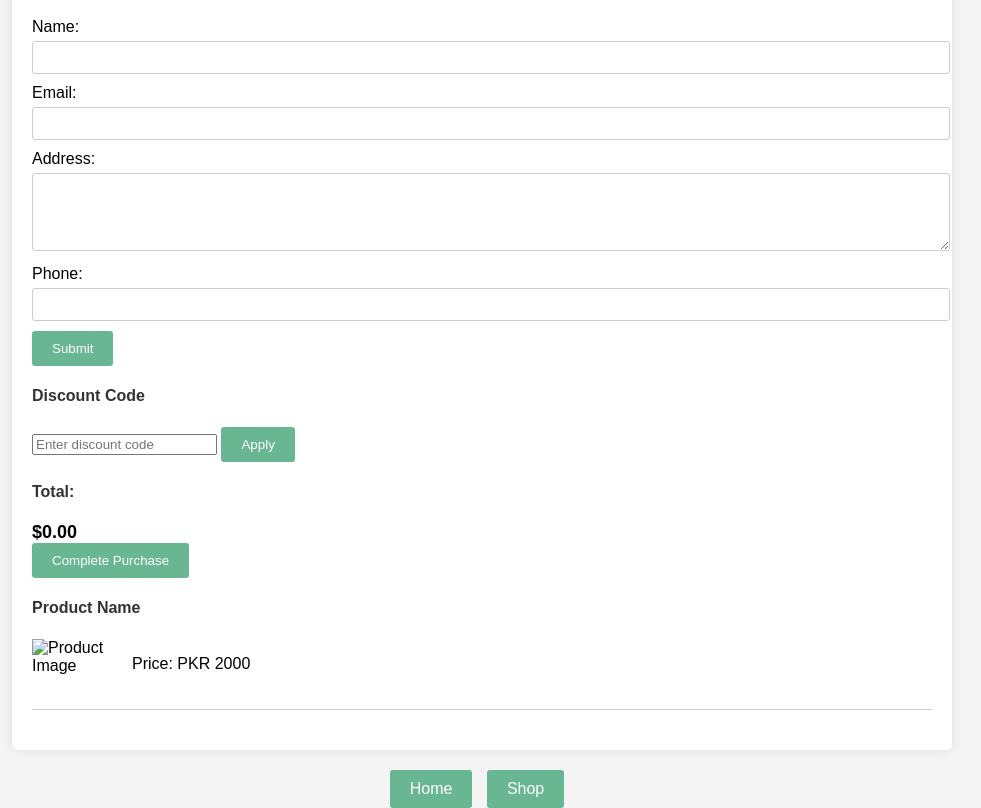
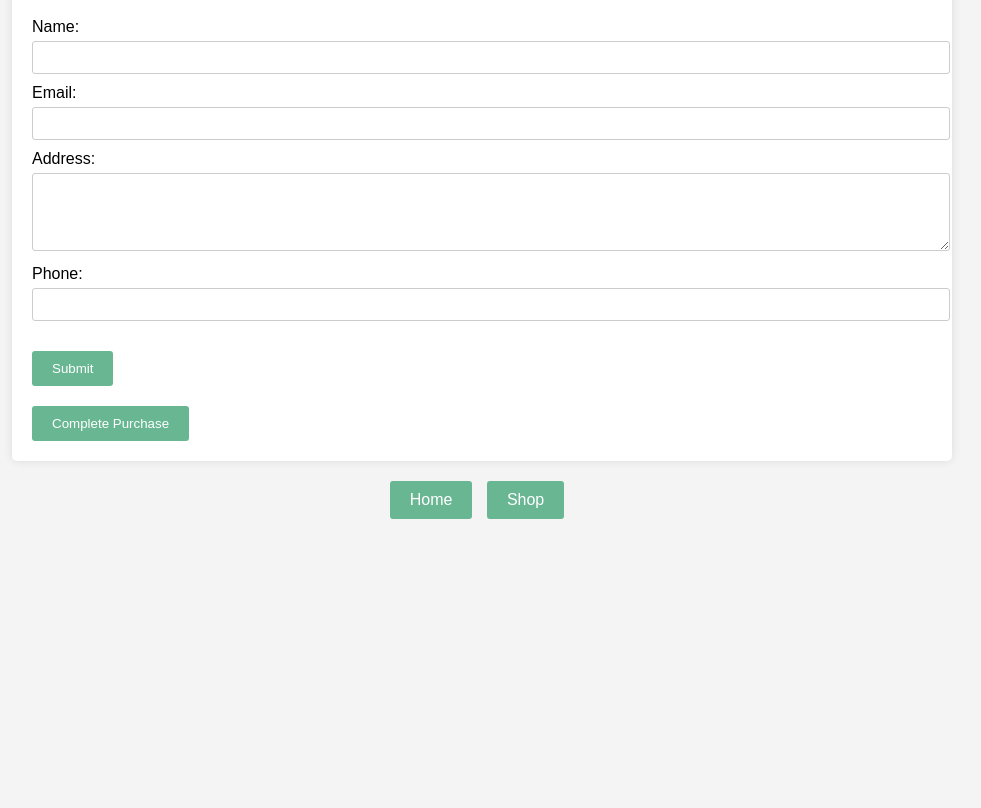
Before and after one commit to mustafaBaiig/Paqzy, a website: page Public/Cart.html in a window 1280 px wide. Shown: the part 250-1058 px from the top of the page, without its empty margins (158-1139 px from the left). After the commit the page ends 800 px from the top, so only its background shows below. Drawn offline with Linux system fonts and the light colour scheme; no server answers.

Commit message:
cart_updated

```diff
--- a/Public/Cart.html
+++ b/Public/Cart.html
@@ -4,6 +4,9 @@
     <meta charset="UTF-8">
     <meta name="viewport" content="width=device-width, initial-scale=1.0">
     <title>Checkout</title>
+
+
+
     <style>
         body {
             font-family: Arial, sans-serif;
@@ -40,6 +43,7 @@
 
         button {
             padding: 10px 20px;
+            margin-top: 20px;
             background-color: #68b792;
             color: #fff;
             border: none;
@@ -101,6 +105,7 @@
         .buttons {
             margin-top: 20px;
             text-align: center;
+
         }
 
         .buttons a {
@@ -110,6 +115,7 @@
             background-color: #68b792;
             color: #fff;
             text-decoration: none;
+
             border-radius: 3px;
         }
 
@@ -142,26 +148,9 @@
                 <button type="submit">Submit</button>
             </form>
         </div>
-        <div id="discount">
-            <h4>Discount Code</h4>
-            <input type="text" id="discount-code" placeholder="Enter discount code">
-            <button onclick="applyDiscount()">Apply</button>
-        </div>
-        <div id="total">
-            <h4>Total:</h4>
-            <span id="total-amount">$0.00</span>
-        </div>
+
         <button onclick="completePurchase()">Complete Purchase</button>
 
-        <div class="product">
-            <h4>Product Name</h4>
-            <div class="product-info">
-                <img src="Public\Product Images\electronic.jpeg" alt="Product Image">
-                <div>
-                    <p>Price: PKR 2000</p>
-                </div>
-            </div>
-        </div>
     </div>
 
     <!-- Buttons for Home and Shop -->
```
